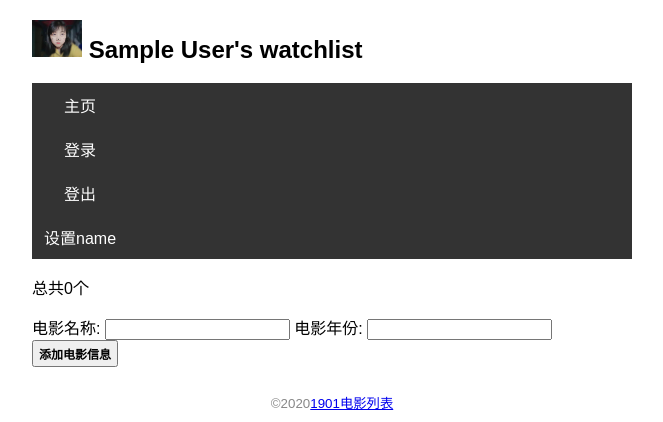
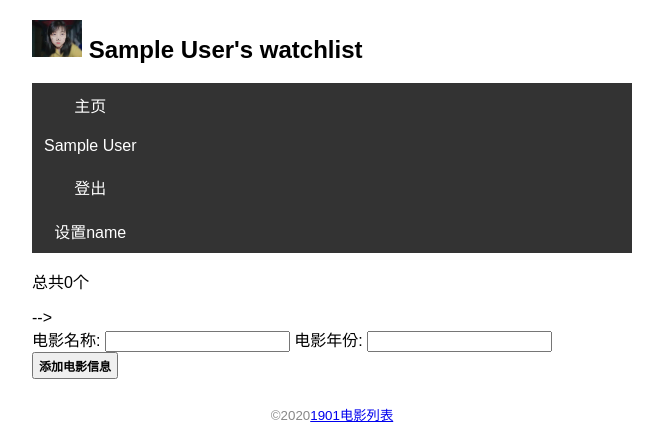
Before and after one commit to hao-minmin/three, a Flask app: page / in a window 1280 px wide. Shown: the top 422 px of the page, without its empty margins (308-971 px from the left). Run offline with Flask 2, Linux system fonts and the light colour scheme; the visitor is signed in with stand-in values (Sample User, id 1); data comes from the database, SQL or seed files in the repository; data that the repository does not hold is empty.

Commit message:
hcjjb.html

```diff
--- a/day1/watchlist/blog/commands.py
+++ b/day1/watchlist/blog/commands.py
@@ -20,6 +20,7 @@ def admin(username,password):
         click.echo('更新用户')
         user.username=username
         user.set_password(password)
+        db.session.add(user)
         # user.password_hash=password
     else:
         click.echo('创建用户')
--- a/day1/watchlist/blog/templates/base.html
+++ b/day1/watchlist/blog/templates/base.html
@@ -26,13 +26,18 @@
         <ul>
             <li>
                 <a href="{{url_for('index')}}">主页</a>
+                {% if not current_user.is_authenticated%}
+                <a href="{{url_for('login')}}">登录</a>
+                {% else %}
+                <a href="{{url_for('login')}}">{{ current_user.name}}</a>
+                {% endif %}
+
                 {% if current_user.is_authenticated%}
-                <a href="{{url_for('login')}}">登录</a>
                 <a href="{{url_for('logout')}}">登出</a>
                 <a href="{{ url_for('settings') }}">设置name</a>
                 {% else %}
 
-                <a href="{{url_for('login')}}">登录</a>
+                <!-- <a href="{{url_for('login')}}">登录</a> -->
                 {% endif %}
             </li>
         </ul>
--- a/day1/watchlist/blog/templates/index.html
+++ b/day1/watchlist/blog/templates/index.html
@@ -18,6 +18,7 @@
     {% block content %}
     <p>总共{{movies|length}}个</p>
 <!-- index.html 提交到index位置  -->
+<!--已经登录显示--> -->
 {% if current_user.is_authenticated%}
     <form action="/" method="POST">
         <!-- 不能为空 required  autocomplete="off" 关闭input框的信息 自动填充-->
--- a/day1/watchlist/blog/views.py
+++ b/day1/watchlist/blog/views.py
@@ -2,7 +2,7 @@ from blog import db,app
 
 from blog.models import User,Movie
 
-from flask import redirect,render_template,flash,request
+from flask import redirect,render_template,flash,request,url_for
 
 from flask_login import login_required,LoginManager,logout_user,current_user,login_user
 
```
Also changed, not shown: 1 other file.
